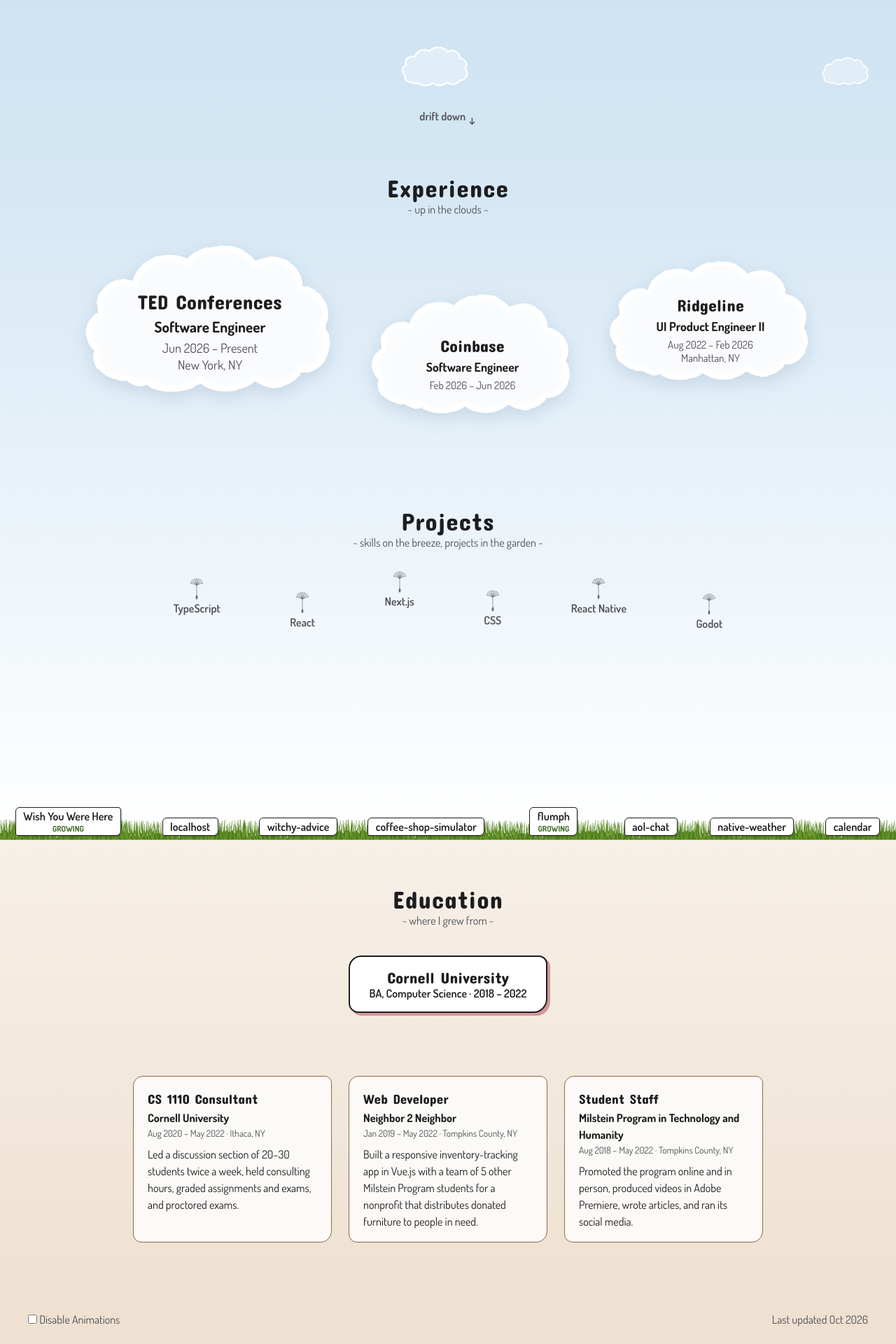
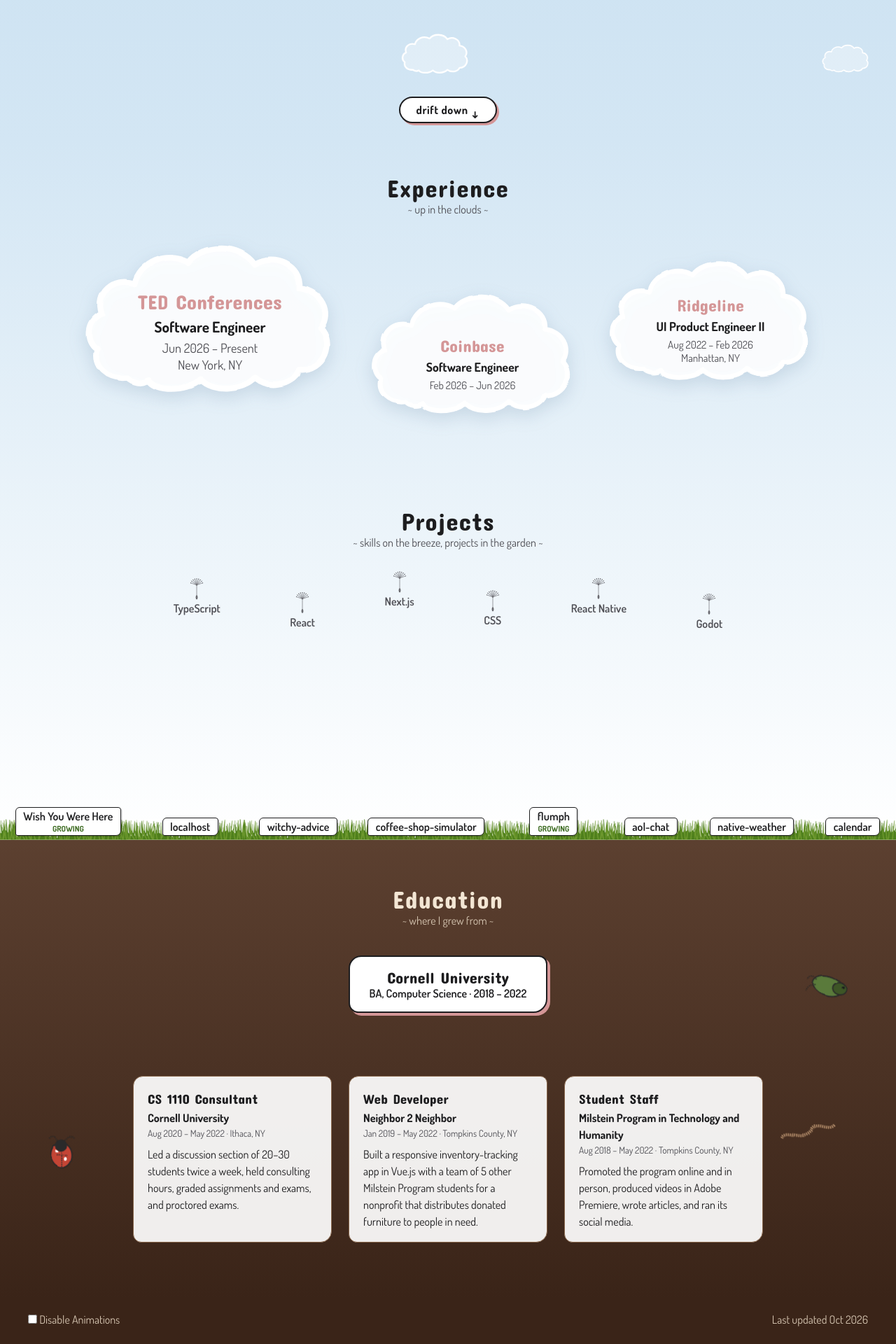
Before and after one commit to crencricca/portfolio, a Next.js app: page / in a window 1280 px wide. Shown: the part 600-2520 px from the top of the page at 70% size. Built offline with nearby package versions, Linux system fonts and the light colour scheme.

Commit message:
tweak styles

```diff
--- a/src/components/Garden.tsx
+++ b/src/components/Garden.tsx
@@ -15,15 +15,24 @@ const uses = (project: Project, skill: string) => project.stack.some(tool => too
 // Projects as plants; skills float above as seeds and stir when a project using them is hovered
 export default function Garden() {
     const [hovered, setHovered] = React.useState<Project>();
+    const [tapped, setTapped] = React.useState<string>();
     const [open, setOpen] = React.useState<Project>();
     const dialog = React.useRef<HTMLDialogElement>(null);
+    const hoverIfMouse = (project?: Project) => (e: React.PointerEvent) => {
+        if (e.pointerType === 'mouse') setHovered(project);
+    };
 
     return (
         <section id="projects" className={styles.garden} aria-labelledby="projects-title">
             <h2 id="projects-title">Projects<span>~ skills on the breeze, projects in the garden ~</span></h2>
             <ul className={styles.seeds} aria-label="Skills">
                 {resume.skills.map((skill, i) => (
-                    <li key={skill} data-stirred={(hovered && uses(hovered, skill)) || undefined} style={{ '--i': i } as React.CSSProperties}>
+                    <li
+                        key={skill}
+                        data-stirred={(hovered && uses(hovered, skill)) || tapped === skill || undefined}
+                        style={{ '--i': i } as React.CSSProperties}
+                        onClick={() => setTapped(current => current === skill ? undefined : skill)}
+                    >
                         <Seed />{skill}
                     </li>
                 ))}
@@ -34,9 +43,9 @@ export default function Garden() {
                         <button
                             type="button"
                             aria-haspopup="dialog"
-                            onMouseEnter={() => setHovered(project)}
-                            onMouseLeave={() => setHovered(undefined)}
-                            onFocus={() => setHovered(project)}
+                            onPointerEnter={hoverIfMouse(project)}
+                            onPointerLeave={hoverIfMouse()}
+                            onFocus={e => { if (e.currentTarget.matches(':focus-visible')) setHovered(project); }}
                             onBlur={() => setHovered(undefined)}
                             onClick={() => { setOpen(project); dialog.current?.showModal(); }}
                         >
--- a/src/components/ResumePage.tsx
+++ b/src/components/ResumePage.tsx
@@ -4,7 +4,7 @@ import { Concert_One, Dosis } from "next/font/google";
 import React from "react";
 import styles from "@/components/resume.module.css";
 import { formatMonth, formatRange, resume } from "@/data/resume";
-import { CloudShape, RootLines, SketchDefs } from "@/components/art";
+import { CloudShape, RootLines, SketchDefs, SoilCritters } from "@/components/art";
 import Garden from "@/components/Garden";
 import PlainResume from "@/components/PlainResume";
 import Toggle from "@/components/Toggle";
@@ -57,7 +57,7 @@ export default function ResumePage() {
                     <a href={links.linkedin}>LinkedIn</a>
                     <a href={links.pdf}>PDF</a>
                     <a href={links.github}>Github</a>
-                    <Toggle name="view" value="plain" label="Plain resume" button />
+                    <Toggle name="view" value="plain" label="Switch to plain resume" activeLabel="Switch to garden view" />
                 </nav>
             </header>
             <main>
@@ -68,7 +68,7 @@ export default function ResumePage() {
                             <div>
                                 <h1 id="name">{resume.name}</h1>
                                 <p className={styles.tagline}>{resume.tagline}</p>
-                                {current && <p className={styles.current}><strong>{current.title}</strong> at <a href={current.url}>{current.org}</a> · {resume.location}</p>}
+                                {current && <p className={styles.current}><strong>{current.title}</strong> at <a href={current.url}>{current.org}</a><span className={styles.sep} aria-hidden="true"> · </span><span className={styles.place}>{resume.location}</span></p>}
                                 <p className={styles.bio}>{resume.bio}</p>
                             </div>
                             <Image src="/avatar.png" alt="Sketch of Catie" width={220} height={220} priority />
@@ -101,6 +101,7 @@ export default function ResumePage() {
                     <Garden />
 
                     <section id="education" className={styles.roots} aria-labelledby="education-title">
+                        <div className={styles.critters} aria-hidden="true"><SoilCritters /></div>
                         <h2 id="education-title">Education<span>~ where I grew from ~</span></h2>
                         <div className={styles.degree}>
                             <h3>{education.school}</h3>
--- a/src/components/Toggle.tsx
+++ b/src/components/Toggle.tsx
@@ -3,7 +3,8 @@
 import React from "react";
 
 // Saves a preference and mirrors it onto <html data-{name}> for CSS
-export default function Toggle({ name, value, label, button = false }: { name: string, value: string, label: string, button?: boolean }) {
+// With activeLabel it's a button whose label names the action, e.g. which view it switches to
+export default function Toggle({ name, value, label, activeLabel }: { name: string, value: string, label: string, activeLabel?: string }) {
     const [on, setOn] = React.useState(false);
     React.useEffect(() => setOn(document.documentElement.dataset[name] === value), [name, value]);
 
@@ -18,7 +19,7 @@ export default function Toggle({ name, value, label, button = false }: { name: s
         } catch {}
     }
 
-    return button
-        ? <button type="button" aria-pressed={on} onClick={toggle}>{label}</button>
+    return activeLabel
+        ? <button type="button" onClick={toggle}>{on ? activeLabel : label}</button>
         : <label><input type="checkbox" checked={on} onChange={toggle} /> {label}</label>;
 }
--- a/src/components/art.tsx
+++ b/src/components/art.tsx
@@ -106,3 +106,28 @@ export const RootLines = () => (
         </g>
     </svg>
 );
+
+// Decorative bugs in the soil under Education
+export const SoilCritters = () => (
+    <svg viewBox="0 0 900 280" aria-hidden="true">
+        <g filter="url(#sketch)" stroke={INK} strokeWidth="1.2" strokeLinejoin="round">
+            <g transform="translate(48 210)">
+                <ellipse cx="14" cy="16" rx="11" ry="13" fill="#c44536" />
+                <circle cx="14" cy="6" r="5.5" fill="#2a2a2a" />
+                <path d="M14 8V28M8 16h12" fill="none" />
+                <circle cx="9" cy="12" r="1.6" fill="#fff" stroke="none" />
+                <circle cx="18" cy="20" r="1.8" fill="#fff" stroke="none" />
+                <path d="M11 2q-6-8-10-2M17 2q6-8 10-2" fill="none" />
+            </g>
+            <g transform="translate(820 40) rotate(18)">
+                <ellipse cx="16" cy="12" rx="16" ry="10" fill="#5a7a3a" />
+                <ellipse cx="28" cy="11" rx="7" ry="6" fill="#3d5428" />
+                <path d="M4 10q-8-6-10 2M4 14q-8 4-8 10" fill="none" />
+                <circle cx="31" cy="9" r="1.2" fill="#1d1d1f" stroke="none" />
+            </g>
+            <g transform="translate(780 200) rotate(-12)">
+                <path d="M2 10C10 0 22 20 34 8C42 0 50 14 58 8" fill="none" stroke="#c9a07a" strokeWidth="3" />
+            </g>
+        </g>
+    </svg>
+);
--- a/src/components/resume.module.css
+++ b/src/components/resume.module.css
@@ -81,12 +81,6 @@
 	border: 2px solid;
 	border-radius: 999px;
 	cursor: pointer;
-}
-
-.header [aria-pressed="true"] {
-	color: #fff;
-	background: var(--ink);
-	border-color: var(--ink);
 }
 
 .scene h2 {
@@ -174,14 +168,21 @@
 
 .cue {
 	align-self: center;
-	font-weight: 600;
-	color: var(--muted);
-	transition: color 0.2s;
+	padding: 0.45rem 1.4rem;
+	font-weight: 700;
+	letter-spacing: 0.04em;
+	color: var(--ink);
+	background: #fff;
+	border: 2px solid var(--ink);
+	border-radius: 999px;
+	box-shadow: 3px 3px 0 var(--color-accent);
+	transition: color 0.2s, background 0.2s;
 }
 
 .cue:hover,
 .cue:focus-visible {
 	color: #fff;
+	background: var(--ink);
 }
 
 .cue span {
@@ -228,8 +229,10 @@
 	transition: transform 0.3s;
 }
 
+@media (hover: hover) {
 	.clouds li:hover article {
 		transform: translateY(-8px);
+	}
 }
 
 .clouds svg {
@@ -257,7 +260,12 @@
 	line-height: 1.15;
 }
 
+.clouds a {
+	color: var(--color-accent);
+}
+
 .clouds h3 a:hover {
+	color: var(--ink);
 	text-decoration: underline;
 }
 
@@ -295,6 +303,7 @@
 	align-items: center;
 	font-weight: 600;
 	color: var(--muted);
+	cursor: pointer;
 	animation: bob 6s ease-in-out calc(var(--i) * -1.4s) infinite;
 }
 
@@ -309,11 +318,11 @@
 }
 
 .seeds [data-stirred] {
-	color: var(--ink);
+	color: var(--color-accent);
 }
 
 .seeds [data-stirred] svg {
-	color: #a8641c;
+	color: var(--color-accent);
 	animation: wiggle 0.7s ease-in-out infinite;
 }
 
@@ -357,8 +366,10 @@
 	transform-origin: bottom;
 }
 
+@media (hover: hover) {
 	.bed button:hover svg {
 		animation: sway 1.8s ease-in-out infinite;
+	}
 }
 
 .stake {
@@ -372,8 +383,10 @@
 	box-shadow: 2px 2px 0 rgb(0 0 0 / 0.12);
 }
 
+@media (hover: hover) {
 	.bed button:hover .stake {
 		text-decoration: underline;
+	}
 }
 
 .stake small {
@@ -531,15 +544,35 @@
 }
 
 .roots {
+	position: relative;
 	padding: 4rem var(--gutter) 5rem;
-	background: linear-gradient(#f7f0e8, #eee1d1);
+	color: #f3e6d4;
+	background: linear-gradient(#5c4030, #3a2418);
+	--root: #c4a484;
+}
+
+.roots h2 span {
+	color: #d4c4b0;
+}
+
+.critters {
+	position: absolute;
+	inset: 0;
+	pointer-events: none;
+}
+
+.critters svg {
+	width: 100%;
+	height: 100%;
 }
 
 .degree {
+	position: relative;
 	width: fit-content;
 	margin: 0 auto;
 	padding: 1rem 1.75rem;
 	font-weight: 600;
+	color: var(--ink);
 	text-align: center;
 	background: #fff;
 	border: 2px solid;
@@ -551,7 +584,7 @@
 	font-size: 1.4rem;
 }
 
-.roots svg {
+.roots > svg {
 	display: block;
 	width: 100%;
 	max-width: 900px;
@@ -564,6 +597,7 @@
 }
 
 .roots ol {
+	position: relative;
 	display: grid;
 	grid-template-columns: repeat(3, 1fr);
 	gap: 1.5rem;
@@ -575,8 +609,9 @@
 .roots li {
 	padding: 1.1rem 1.25rem;
 	line-height: 1.5;
-	background: rgb(255 255 255 / 0.8);
-	border: 1.5px solid var(--root);
+	color: var(--ink);
+	background: rgb(255 255 255 / 0.92);
+	border: 1.5px solid #8b6a4f;
 	border-radius: 14px 10px 16px 12px;
 }
 
@@ -600,8 +635,8 @@
 	justify-content: space-between;
 	gap: 0.75rem 2rem;
 	padding: 1.25rem var(--gutter) 1.75rem;
-	color: var(--muted);
-	background: #eee1d1;
+	color: #d4c4b0;
+	background: #3a2418;
 }
 
 .plain {
@@ -623,6 +658,10 @@
 :global(html[data-view="plain"]) .page,
 :global(html[data-view="plain"]) .footer {
 	background: #fff;
+}
+
+:global(html[data-view="plain"]) .footer {
+	color: var(--muted);
 }
 
 .plain h2 {
@@ -721,6 +760,15 @@
 	.hero img {
 		grid-row: 1;
 		width: 160px;
+		justify-self: center;
+	}
+
+	.sep {
+		display: none;
+	}
+
+	.place {
+		display: block;
 	}
 
 	.clouds li:nth-child(n) {
@@ -732,15 +780,29 @@
 		width: min(340px, 100%);
 	}
 
-	.roots svg {
+	.roots > svg {
 		display: none;
+	}
+
+	.roots {
+		padding: 3.25rem var(--gutter) 4rem;
+	}
+
+	.degree {
+		width: 100%;
+		padding: 1.15rem 1.25rem;
 	}
 
 	/* The taproot runs down the left instead */
 	.roots ol {
 		grid-template-columns: 1fr;
-		padding-left: 1.25rem;
+		gap: 1.25rem;
+		padding-left: 1.5rem;
 		border-left: 3px solid var(--root);
+	}
+
+	.roots li {
+		padding: 1.25rem 1.15rem;
 	}
 }
 
```
Lines whose indentation alone changed are shown as unchanged.
